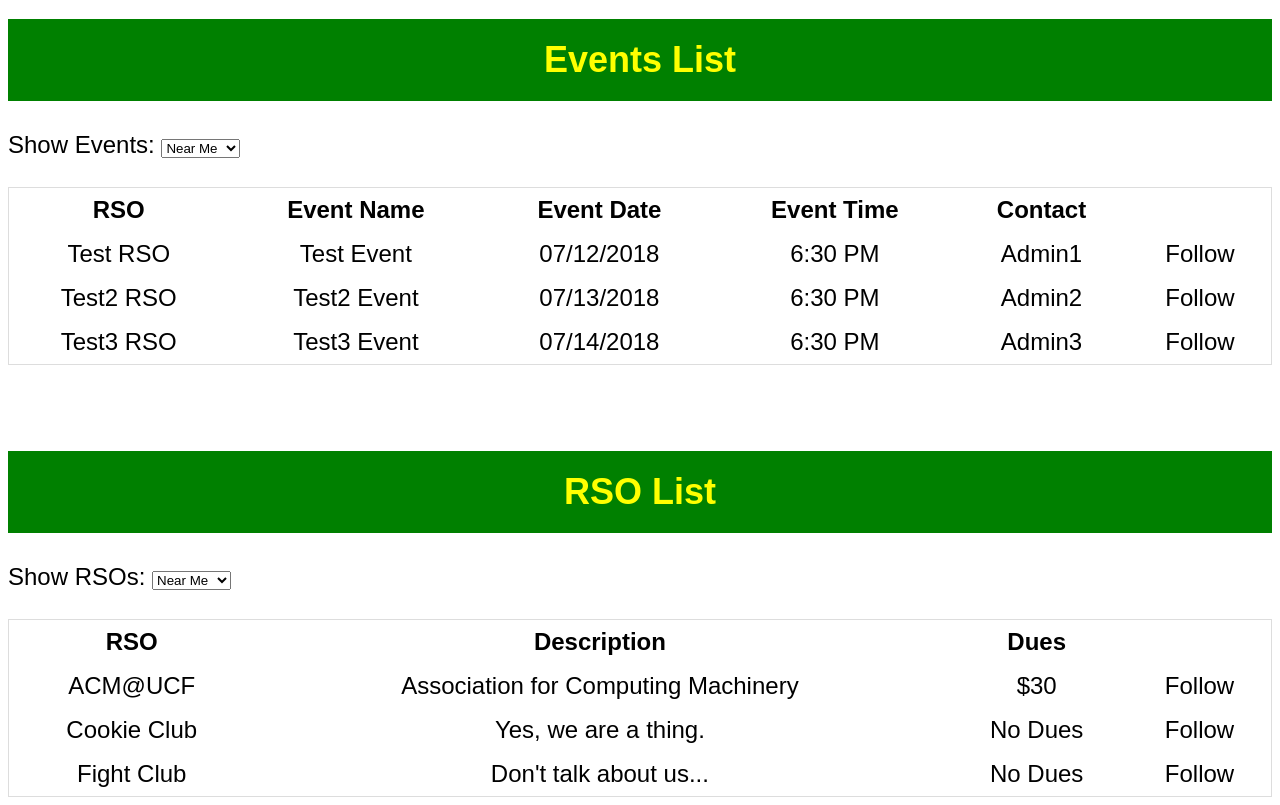
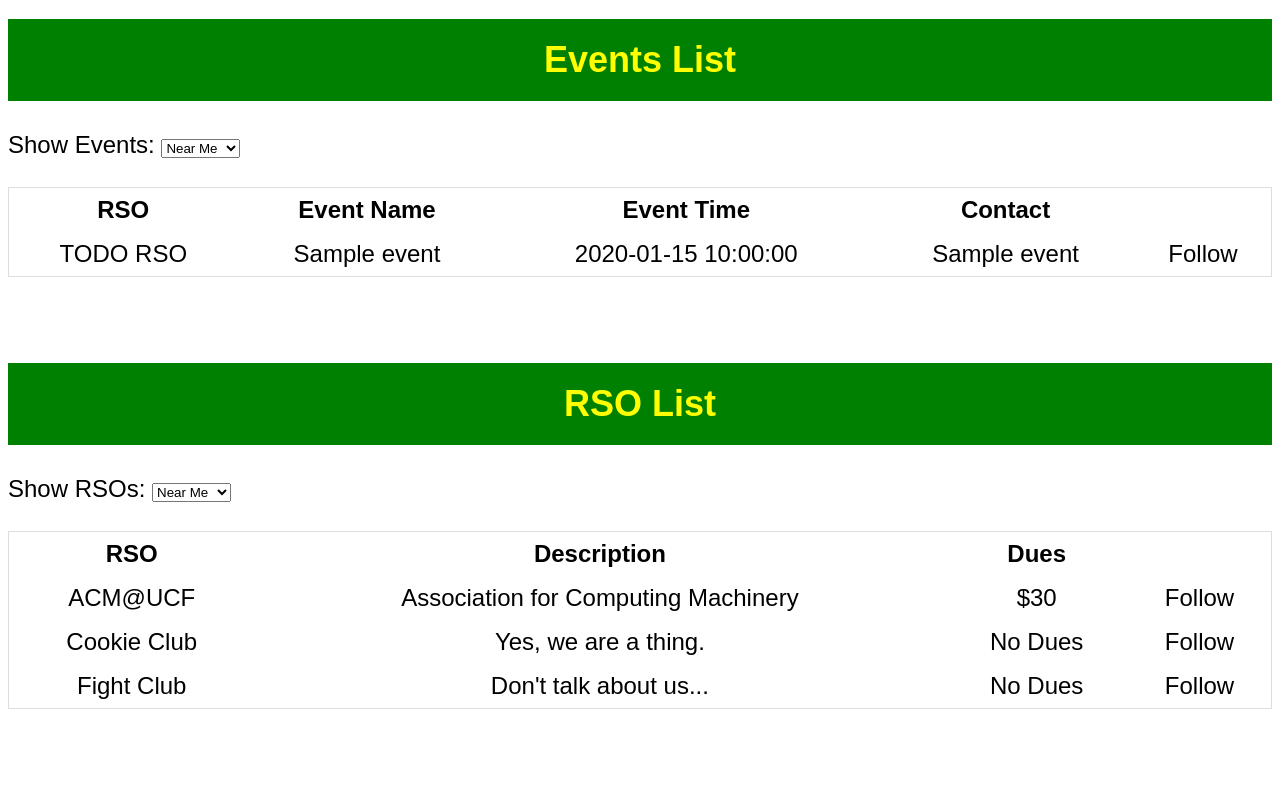
Before and after one commit to CRogers18/COP-4710-Database-Project, a PHP site: page /mainPage.php in a window 1280 px wide. Shown: the part 208-1013 px from the top of the page. After the commit the page ends 917 px from the top, so only its background shows below. Run offline with PHP 8.4, Linux system fonts and the light colour scheme; tables that the repository leaves empty hold one stand-in row (values such as "Sample post").

Commit message:
Main page event table reads from database now
Events are also filtered to different tables depending on user access
level and who submits them.

```diff
--- a/mainPage.php
+++ b/mainPage.php
@@ -1,3 +1,5 @@
+<?php include('server.php') ?>
+
 <!DOCTYPE html>
 <html>
 
@@ -41,40 +43,26 @@
 				<tr>
 					<th>RSO</th>
 					<th>Event Name</th>
-					<th>Event Date</th>
 					<th>Event Time</th>
 					<th>Contact</th>
 					<th></th>
 				</tr>
 
-				<tr>
-					<td>Test RSO</td>
-					<td><a href="eventInfo.html">Test Event</a></td>
-					<td>07/12/2018</td>
-					<td>6:30 PM</td>
-					<td><a href="">Admin1</a></td>
-					<td><a href="">Follow</a></td>
-				</tr>
+				<?php
 
-				<tr>
-					<td>Test2 RSO</td>
-					<td>Test2 Event</td>
-					<td>07/13/2018</td>
-					<td>6:30 PM</td>
-					<td><a href="">Admin2</a></td>
-					<td><a href="">Follow</a></td>
-				</tr>
+				$query_events = mysqli_query($db, "SELECT * FROM events");
 
-				<tr>
-					<td>Test3 RSO</td>
-					<td>Test3 Event</td>
-					<td>07/14/2018</td>
-					<td>6:30 PM</td>
-					<td><a href="">Admin3</a></td>
-					<td><a href="">Follow</a></td>
-				</tr>
+				while($events = mysqli_fetch_assoc($query_events)) { ?>
+					<tr>
+						<td>TODO RSO</td>
+						<td><?php echo $events['event_name']; ?></td>
+						<td><?php echo $events['event_time']; ?></td>
+						<td><a href=""><?php echo $events['owner_name']; ?></a></td>
+						<td><a href="">Follow</a></td>
+					</tr>
+				<?php } ?>
+			</table>
 
-			</table>
 		</div><br><br>
 
 		<header>
--- a/server.php
+++ b/server.php
@@ -72,6 +72,7 @@ if(isset($_POST['login_new']))
 	$password = mysqli_real_escape_string($db, $_POST['password']);
 	$univ = mysqli_real_escape_string($db, $_POST['univ_sel']);
 
+	// new users default to lowest access level
 	$access_lvl = 0;
 
 	// checks that no duplicate users exist in the database
@@ -111,6 +112,7 @@ if(isset($_POST['login_new']))
 
 if(isset(($_POST['event_submit'])))
 {
+	// event form field data extraction
 	$ev_name = mysqli_real_escape_string($db, $_POST['ev_name']);
 	$ev_category = mysqli_real_escape_string($db, $_POST['ev_category']);
 	$ev_access_lvl = mysqli_real_escape_string($db, $_POST['ev_access_lvl']);
@@ -120,17 +122,20 @@ if(isset(($_POST['event_submit'])))
 	$ev_phone = mysqli_real_escape_string($db, $_POST['ev_phone']);
 	$ev_email = mysqli_real_escape_string($db, $_POST['ev_email']);
 
+	// user session variables
 	$ev_owner_name = $_SESSION['username'];
 	$uni = $_SESSION['universityID'];
-	$temp_rsoID = -1;
 	$u_id = $_SESSION['userID'];
 
 	// defaults for students requesting events
 	$req_status = "Under Review";
 	$event_visibility = "Public";
+	$temp_rsoID = -1;
 
+	// combining input from event date and time fields into 1 datetime attribute
 	$ev_date_time = date('Y-m-d H:i:s', strtotime("$ev_date $ev_time"));
 
+	// checking for lack of input on new event form
 	if(empty($ev_name) || empty($ev_category) || empty($ev_access_lvl) || empty($ev_desc)|| empty($ev_time) || empty($ev_date) || empty($ev_phone) || empty($ev_email))
 	{
 		array_push($user_errors, "No fields can be left blank!");
@@ -138,6 +143,7 @@ if(isset(($_POST['event_submit'])))
 
 	else
 	{
+		// student access level
 		if($_SESSION['access_level'] == 0)
 		{
 			// adds a new request to the admin request queue table for events
@@ -152,24 +158,22 @@ if(isset(($_POST['event_submit'])))
 			echo '</script>';
 		}
 
+		// admin and super admin access levels
 		if($_SESSION['access_level'] == 1)
 		{
 			// TODO: replace temp_rsoID with actual RSO ID
 			// adds a new event to the database
-			$new_event_query = "INSERT INTO events (event_name, event_category, event_privacy, event_description, event_time, event_contact_phone, event_contact_email, owner_name, rso_id, university) VALUES ('$u_id', '$ev_name', '$ev_category', '$ev_access_lvl', '$ev_desc', '$ev_date_time', '$ev_phone', '$ev_email', '$ev_owner_name', '$temp_rsoID', '$uni')";
+			$new_event_query = "INSERT INTO events (event_name, event_category, event_privacy, event_description, event_time, event_contact_phone, event_contact_email, owner_name, rso_id, university) VALUES ('$ev_name', '$ev_category', '$ev_access_lvl', '$ev_desc', '$ev_date_time', '$ev_phone', '$ev_email', '$ev_owner_name', '$temp_rsoID', '$uni')";
 			mysqli_query($db, $new_event_query);
 			echo mysqli_error($db);
 
-			header('location: mainPage.php');
+		//	header('location: mainPage.php');
 
 			echo '<script language="javascript">';
 			echo 'alert("Event submitted successfully!")';
 			echo '</script>';
 		}
-
 	}
-
-
 }
 
 ?>
```
